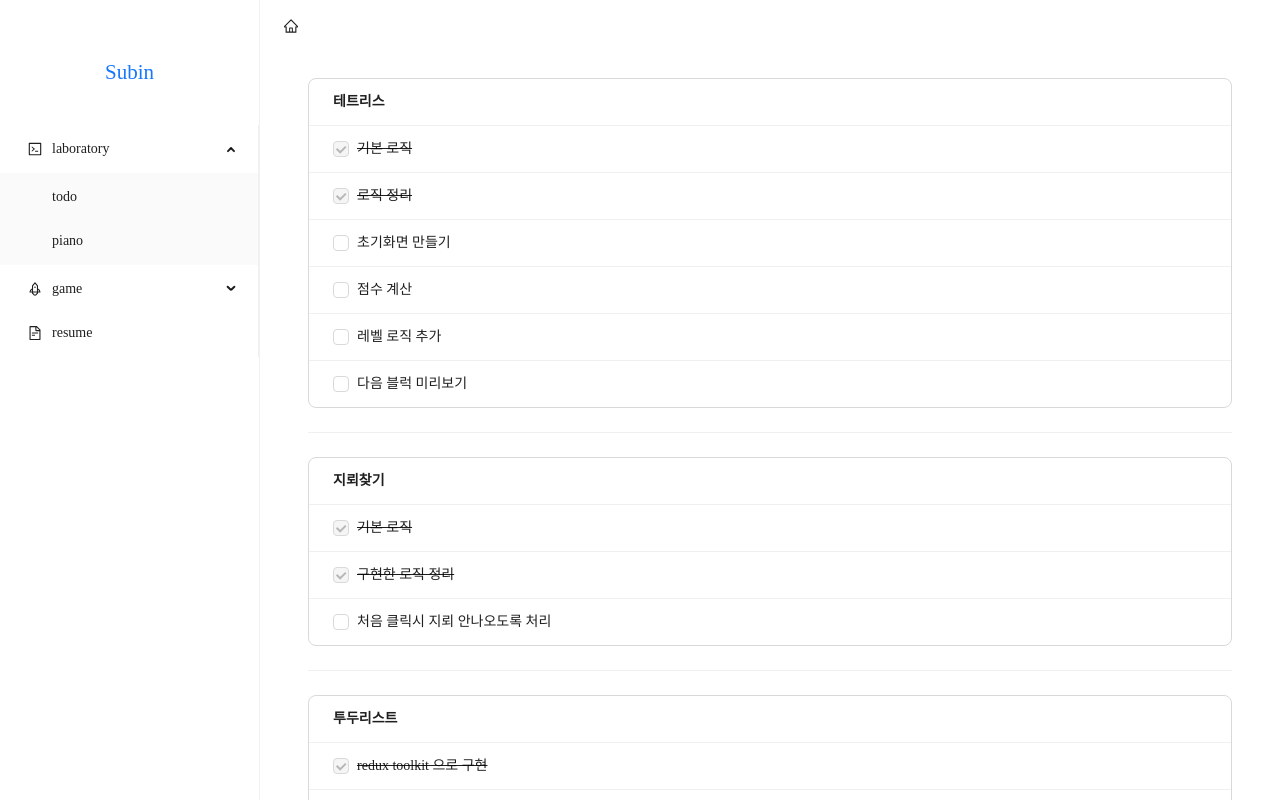
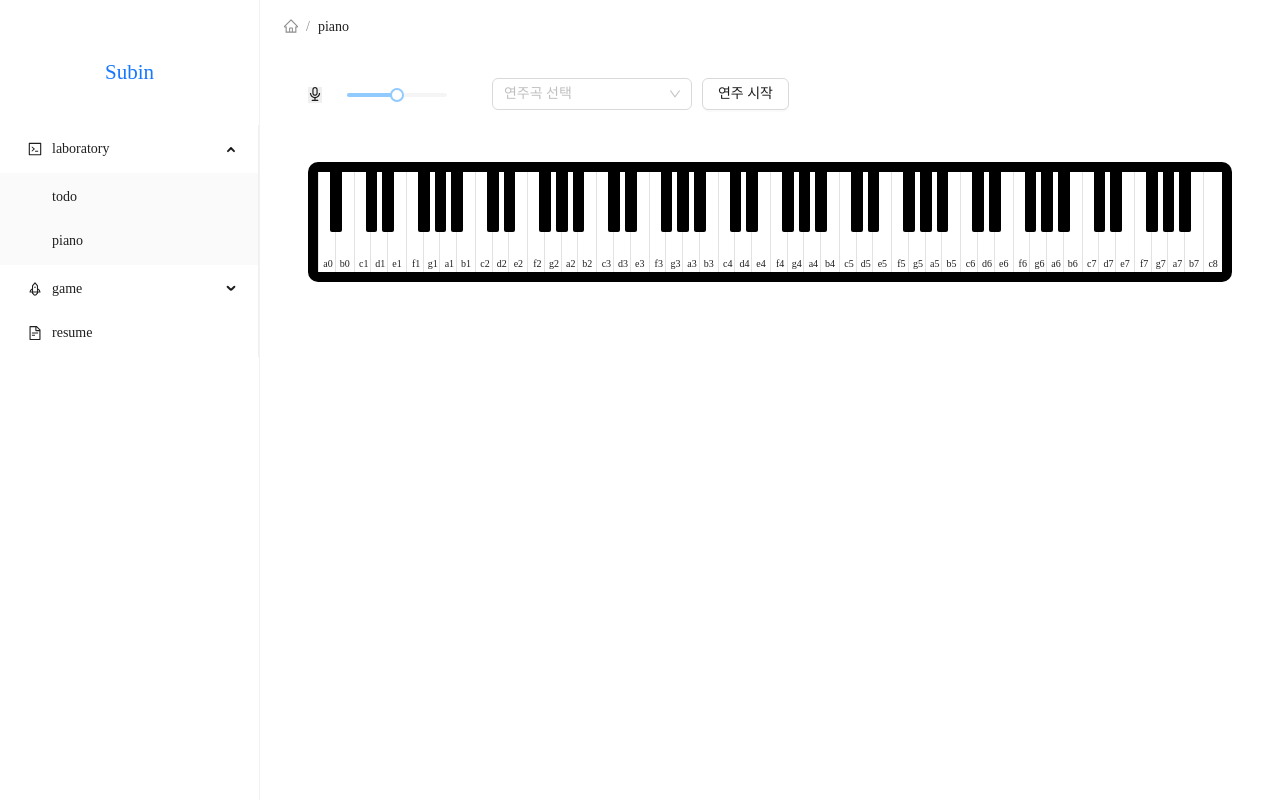
Before and after one commit to soob1008/sketchbook, a React (Create React App) app: page /#/piano in a window 1280 px wide. Built offline with nearby package versions, Linux system fonts and the light colour scheme; a web font is replaced by a local one.

Commit message:
feat: 피아노 볼륨 조절

```diff
--- a/src/App.tsx
+++ b/src/App.tsx
@@ -1,6 +1,6 @@
 import React from "react";
 
-import { BrowserRouter, Route, Routes } from "react-router-dom";
+import { HashRouter, Route, Routes } from "react-router-dom";
 import HomePage from "./pages/home/HomePage";
 import MainLayout from "./components/ui/layout/layout";
 import ResumePage from "./pages/ResumePage";
@@ -18,12 +18,7 @@ import MineSweeperListPage from "./pages/minesweeper/MineSweeperListPage";
 import MineSweeper1Page from "./pages/minesweeper/MineSweeper1Page";
 import { reduxStore } from "@components/todo/redux/store";
 import TodoZustandPage from "./pages/todo/TodoZustandPage";
-import * as process from "process";
 import PianoPage from "@pages/piano/PianoPage";
-
-const px2rem = px2remTransformer({
-  rootValue: 10, // 32px = 1rem; @default 16
-});
 
 function App() {
   return (
@@ -32,7 +27,7 @@ function App() {
         <ThemeProvider theme={theme}>
           <Provider store={reduxStore}>
             <Global styles={GlobalStyled} />
-            <BrowserRouter basename={process.env.PUBLIC_URL}>
+            <HashRouter>
               <MainLayout>
                 <Routes>
                   <Route path="/" element={<HomePage />} />
@@ -50,7 +45,7 @@ function App() {
                   <Route path="/resume" element={<ResumePage />} />
                 </Routes>
               </MainLayout>
-            </BrowserRouter>
+            </HashRouter>
           </Provider>
         </ThemeProvider>
       </StyleProvider>
--- a/src/components/piano/piano.tsx
+++ b/src/components/piano/piano.tsx
@@ -1,34 +1,24 @@
-import { Col, Row, Slider, Flex, Typography, Select, Button } from "antd";
+import { Col, Row, Slider, Flex, Select, Button } from "antd";
 import { useRef, useState } from "react";
 import { Duration, getDuration, PIANO_KEYS } from "@components/piano/util";
 import styled from "@emotion/styled";
 import { SONGS } from "../../data/piano";
-
-const { Text } = Typography;
+import { AudioOutlined, AudioMutedOutlined } from "@ant-design/icons";
 
 const Piano = () => {
   const [volume, setVolume] = useState(0.5);
+  const [prevVolume, setPrevVolume] = useState(0);
   const [currentFreq, setCurrentFreq] = useState(0);
   const [selectedSong, setSelectedSong] = useState("");
+
   const audioContext = useRef(
     new (window.AudioContext || window.webkitAudioContext)(),
   ).current;
+  const gainNode = useRef(audioContext.createGain()).current;
 
-  const onChange = (newValue: number) => {
-    setVolume(newValue);
-  };
-
-  const playPiano = (freq: number) => {
+  const playPianoTone = (freq: number) => {
+    if (volume < 0) return;
     const osc: OscillatorNode = audioContext.createOscillator();
-    const mainGainNode = audioContext.createGain();
-
-    mainGainNode.gain.value = 0; // 초기 음량은 0으로 설정
-    mainGainNode.connect(audioContext.destination);
-
-    osc.type = "sine"; // 오실레이터 파형 설정
-    osc.frequency.setValueAtTime(freq, audioContext.currentTime);
-
-    osc.connect(mainGainNode);
 
     // Attack-Decay-Sustain-Release (ADSR) envelope 적용
     const attackTime = 0.01; // Attack 시간 (초)
@@ -39,43 +29,49 @@ const Piano = () => {
     const now = audioContext.currentTime;
 
     // Attack
-    mainGainNode.gain.setValueAtTime(0, now);
-    mainGainNode.gain.linearRampToValueAtTime(1, now + attackTime);
+    gainNode.gain.setValueAtTime(0, now);
+    gainNode.gain.linearRampToValueAtTime(volume, now + attackTime);
 
     // Decay
-    mainGainNode.gain.linearRampToValueAtTime(
-      sustainLevel,
+    gainNode.gain.linearRampToValueAtTime(
+      volume * sustainLevel,
       now + attackTime + decayTime,
     );
 
     // Sustain (유지)
-    mainGainNode.gain.setValueAtTime(
-      sustainLevel,
+    gainNode.gain.setValueAtTime(
+      volume * sustainLevel,
       now + attackTime + decayTime,
     );
 
     // Release
-    mainGainNode.gain.linearRampToValueAtTime(
+    gainNode.gain.linearRampToValueAtTime(
       0,
       now + attackTime + decayTime + releaseTime,
     );
 
+    osc.type = "sine";
+    osc.frequency.setValueAtTime(freq, audioContext.currentTime);
+
+    gainNode.connect(audioContext.destination);
+
+    osc.connect(gainNode);
+
     osc.start();
-    osc.stop(now + attackTime + decayTime + releaseTime); // 소리가 끝나는 시점을 설정
+    osc.stop(now + attackTime + decayTime + releaseTime);
 
     return osc;
   };
 
   const onPressNote = async (freq: number, duration?: number) => {
-    const osc = playPiano(freq);
+    playPianoTone(freq);
     const time = duration ? duration : 0.3;
 
     await audioContext.resume();
     await new Promise((resolve) => setTimeout(resolve, time * 1000));
-    osc.stop(audioContext.currentTime + time);
   };
 
-  const onPlaySong = async () => {
+  const onAutoPlaySong = async () => {
     const currentSong = SONGS.filter((song) => song.id === selectedSong)[0];
 
     const songs = currentSong.score.map((notes) => notes.notes);
@@ -106,18 +102,32 @@ const Piano = () => {
     setSelectedSong(String(option));
   };
 
-  console.log(currentFreq);
+  const onChangeVolume = (volume: number) => {
+    setVolume(volume);
+  };
+
+  const onClickVolume = () => {
+    if (volume > 0) {
+      setVolume(0);
+      setPrevVolume(volume);
+    } else {
+      setVolume(prevVolume);
+    }
+  };
 
   return (
-    <div>
+    <>
       <Row>
         <Col span={4}>
           <Flex align="center">
-            <Text>볼륨</Text>
+            <button style={{ marginRight: 5 }} onClick={onClickVolume}>
+              {volume > 0 ? <AudioOutlined /> : <AudioMutedOutlined />}
+            </button>
             <Slider
               min={0}
               max={1}
-              onChange={onChange}
+              step={0.1}
+              onChange={onChangeVolume}
               value={volume}
               style={{ width: "100px", marginLeft: "20px" }}
             />
@@ -131,7 +141,7 @@ const Piano = () => {
               style={{ width: "200px", marginRight: "10px" }}
               onChange={onSelectSong}
             />
-            <Button onClick={onPlaySong}>연주 시작</Button>
+            <Button onClick={onAutoPlaySong}>연주 시작</Button>
           </Flex>
         </Col>
       </Row>
@@ -153,7 +163,7 @@ const Piano = () => {
           ))}
         </PianoKeyboard>
       </Row>
-    </div>
+    </>
   );
 };
 
--- a/src/data/piano.ts
+++ b/src/data/piano.ts
@@ -4,80 +4,6 @@
  * */
 
 export const SONGS = [
-  {
-    id: "watch",
-    title: "할아버지의 시계",
-    keySignature: "C Major",
-    timeSignature: "4/4",
-    score: [
-      {
-        measure: 1,
-        notes: [
-          { pitch: "g", octave: 4, duration: "half" },
-          { pitch: "g", octave: 4, duration: "half" },
-        ],
-      },
-      {
-        measure: 2,
-        notes: [
-          { pitch: "c", octave: 5, duration: "half" },
-          { pitch: "b", octave: 4, duration: "quarter" },
-          { pitch: "c", octave: 5, duration: "quarter" },
-        ],
-      },
-      {
-        measure: 3,
-        notes: [
-          { pitch: "d", octave: 5, duration: "half" },
-          { pitch: "c", octave: 5, duration: "quarter" },
-          { pitch: "d", octave: 5, duration: "quarter" },
-        ],
-      },
-      {
-        measure: 4,
-        notes: [
-          { pitch: "e", octave: 5, duration: "quarter" },
-          { pitch: "e", octave: 5, duration: "quarter" },
-          { pitch: "f", octave: 5, duration: "quarter" },
-          { pitch: "e", octave: 5, duration: "quarter" },
-        ],
-      },
-      {
-        measure: 5,
-        notes: [
-          { pitch: "a", octave: 4, duration: "half" },
-          { pitch: "d", octave: 5, duration: "quarter" },
-          { pitch: "d", octave: 5, duration: "quarter" },
-        ],
-      },
-      {
-        measure: 6,
-        notes: [
-          { pitch: "c", octave: 5, duration: "half" },
-          { pitch: "c", octave: 5, duration: "quarter" },
-          { pitch: "c", octave: 5, duration: "quarter" },
-        ],
-      },
-      {
-        measure: 7,
-        notes: [
-          { pitch: "b", octave: 4, duration: "half" },
-          { pitch: "a", octave: 4, duration: "quarter" },
-          { pitch: "b", octave: 4, duration: "quarter" },
-        ],
-      },
-      {
-        measure: 8,
-        notes: [
-          {
-            pitch: "c",
-            octave: 5,
-            duration: "whole",
-          },
-        ],
-      },
-    ],
-  },
   {
     id: "happyBirthday",
     title: "생일 축하합니다",
@@ -256,4 +182,78 @@ export const SONGS = [
       },
     ],
   },
+  {
+    id: "watch",
+    title: "할아버지의 낡은 시계",
+    keySignature: "C Major",
+    timeSignature: "4/4",
+    score: [
+      {
+        measure: 1,
+        notes: [
+          { pitch: "g", octave: 4, duration: "half" },
+          { pitch: "g", octave: 4, duration: "half" },
+        ],
+      },
+      {
+        measure: 2,
+        notes: [
+          { pitch: "c", octave: 5, duration: "half" },
+          { pitch: "b", octave: 4, duration: "quarter" },
+          { pitch: "c", octave: 5, duration: "quarter" },
+        ],
+      },
+      {
+        measure: 3,
+        notes: [
+          { pitch: "d", octave: 5, duration: "half" },
+          { pitch: "c", octave: 5, duration: "quarter" },
+          { pitch: "d", octave: 5, duration: "quarter" },
+        ],
+      },
+      {
+        measure: 4,
+        notes: [
+          { pitch: "e", octave: 5, duration: "quarter" },
+          { pitch: "e", octave: 5, duration: "quarter" },
+          { pitch: "f", octave: 5, duration: "quarter" },
+          { pitch: "e", octave: 5, duration: "quarter" },
+        ],
+      },
+      {
+        measure: 5,
+        notes: [
+          { pitch: "a", octave: 4, duration: "half" },
+          { pitch: "d", octave: 5, duration: "quarter" },
+          { pitch: "d", octave: 5, duration: "quarter" },
+        ],
+      },
+      {
+        measure: 6,
+        notes: [
+          { pitch: "c", octave: 5, duration: "half" },
+          { pitch: "c", octave: 5, duration: "quarter" },
+          { pitch: "c", octave: 5, duration: "quarter" },
+        ],
+      },
+      {
+        measure: 7,
+        notes: [
+          { pitch: "b", octave: 4, duration: "half" },
+          { pitch: "a", octave: 4, duration: "quarter" },
+          { pitch: "b", octave: 4, duration: "quarter" },
+        ],
+      },
+      {
+        measure: 8,
+        notes: [
+          {
+            pitch: "c",
+            octave: 5,
+            duration: "whole",
+          },
+        ],
+      },
+    ],
+  },
 ];
```
